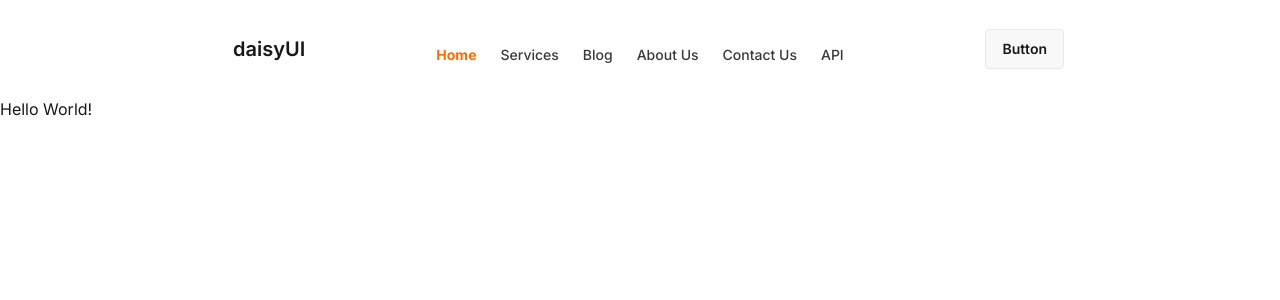
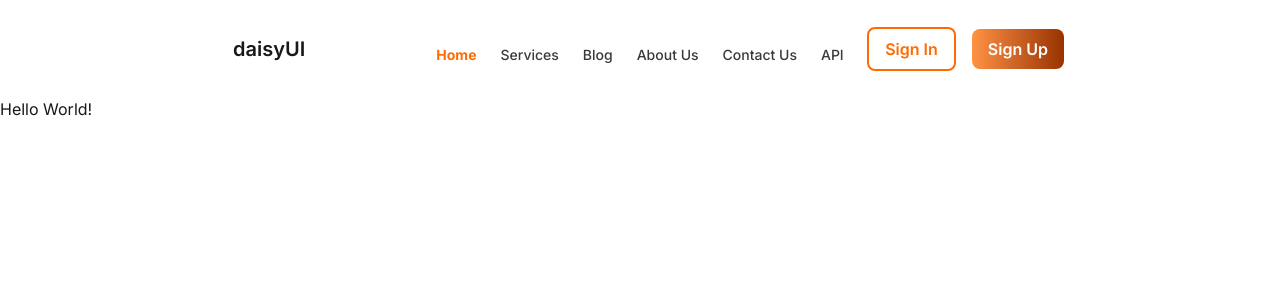
Before and after one commit to T4RUNN4/inforisen-task, a Next.js app: page / in a window 1280 px wide. Shown: the top 300 px of the page. Built offline with nearby package versions, Linux system fonts and the light colour scheme.

Commit message:
New Buttons

```diff
--- /dev/null
+++ b/src/components/PrimaryButton.tsx
@@ -0,0 +1,15 @@
+interface PrimaryButtonProps {
+  label: string;
+}
+
+export default function PrimaryButton({
+  label
+}: PrimaryButtonProps) {
+  return (
+    <button
+      className="bg-linear-to-r from-[#FF9243] to-[#983200] text-white font-semibold py-2 px-4 rounded-lg hover:scale-105 transition-transform duration-300"
+    >
+      {label}
+    </button>
+  );
+}
--- /dev/null
+++ b/src/components/SecondaryButton.tsx
@@ -0,0 +1,15 @@
+interface SecondaryButtonProps {
+  label: string;
+}
+
+export default function SecondaryButton({
+  label
+}: SecondaryButtonProps) {
+  return (
+    <button
+      className="bg-white text-[#FF6B00] border-2 border-[#FF6B00] font-semibold py-2 px-4 rounded-lg hover:scale-105 hover:cursor-pointer transition-transform duration-300"
+    >
+      {label}
+    </button>
+  );
+}
--- a/src/sections/Navbar.tsx
+++ b/src/sections/Navbar.tsx
@@ -1,4 +1,6 @@
 import NavlinkContainer from "@/components/NavLinkContainer";
+import PrimaryButton from "@/components/PrimaryButton";
+import SecondaryButton from "@/components/SecondaryButton";
 
 export default function Navbar() {
   return (
@@ -27,11 +29,12 @@ export default function Navbar() {
         </div>
         <a className="btn btn-ghost text-xl">daisyUI</a>
       </div>
-      <div className="navbar-center hidden lg:flex">
+      <div className="navbar-center hidden lg:flex lg:items-center lg:justify-center">
         <NavlinkContainer isMobile={false} />
       </div>
-      <div className="navbar-end">
-        <a className="btn">Button</a>
+      <div className="navbar-end gap-4">
+        <SecondaryButton label="Sign In" />
+        <PrimaryButton label="Sign Up" />
       </div>
     </div>
   );
```
